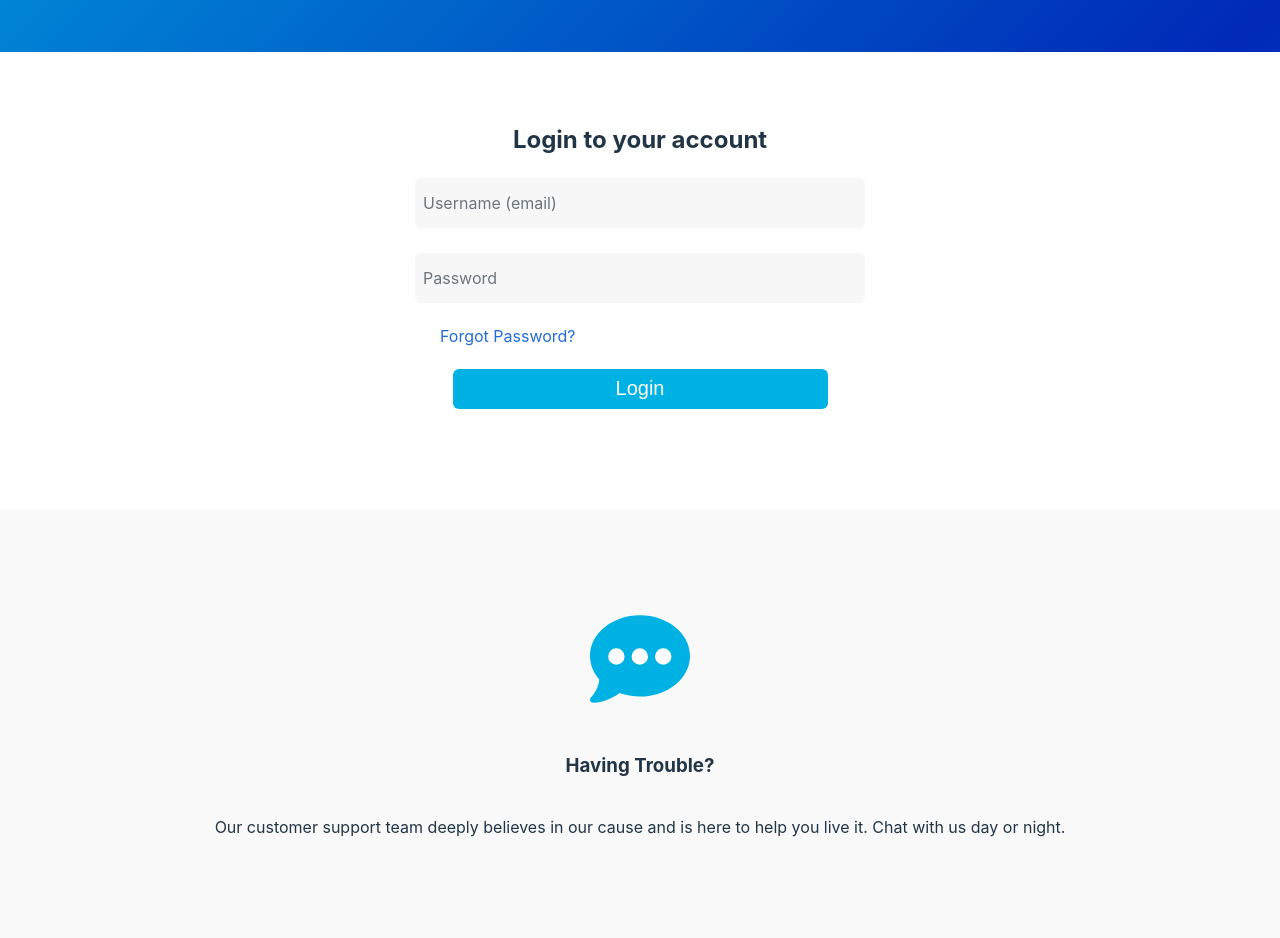
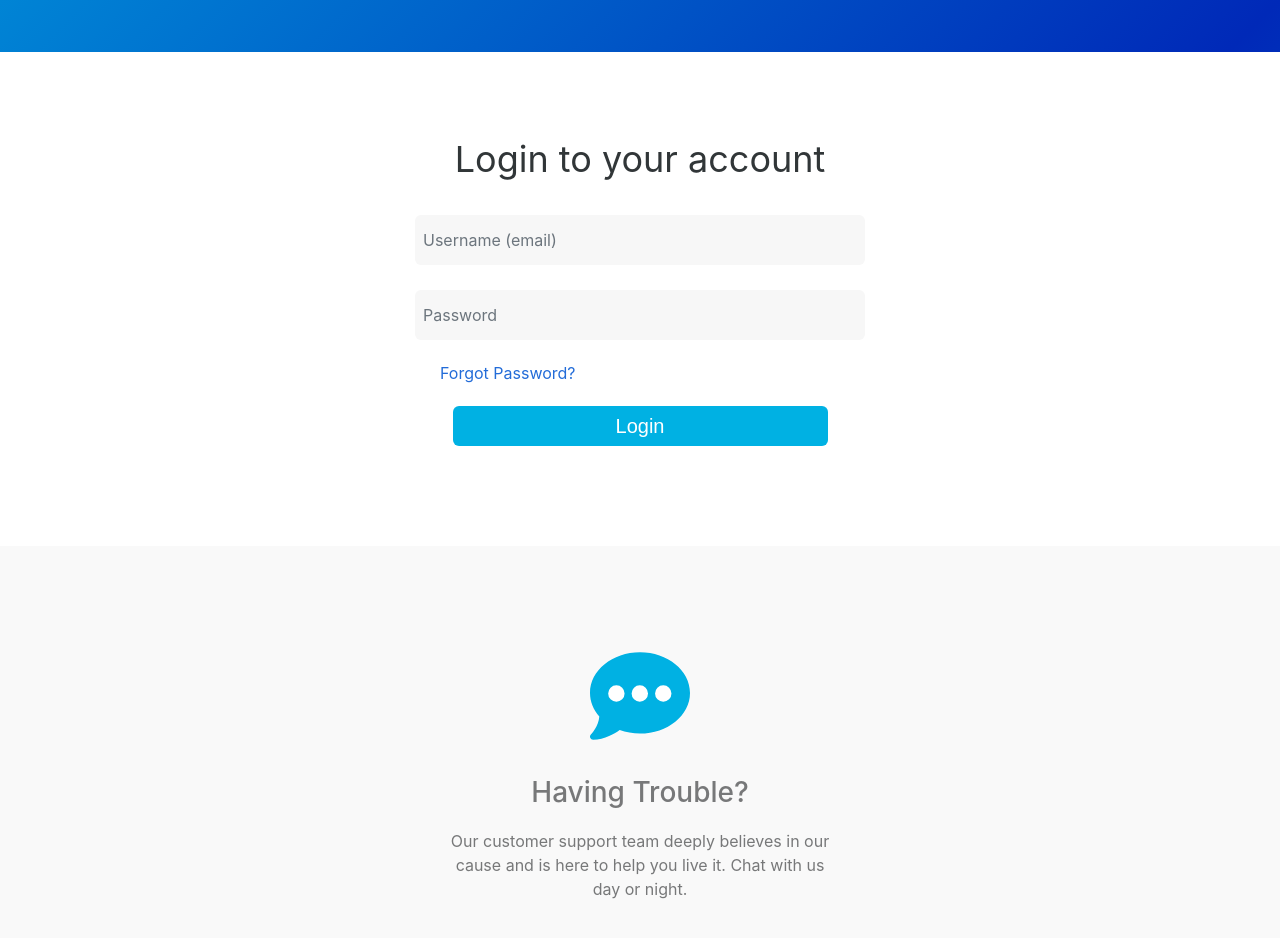
Before and after one commit to Maxclayton/gabb-practice, a Vue app: page / in a window 1280 px wide. Shown: the part 160-1098 px from the top of the page. Built offline with nearby package versions, Linux system fonts and the light colour scheme.

Commit message:
fixing font sizes

```diff
--- a/src/components/Login.vue
+++ b/src/components/Login.vue
@@ -27,7 +27,7 @@ import InputText from 'primevue/inputtext';
     padding-left: 25px;
 }
 
-.h2 {
+h2 {
     color: #313638;
     font-size: 36px;
     font-weight: 400;
--- a/src/components/Trouble.vue
+++ b/src/components/Trouble.vue
@@ -19,7 +19,7 @@
 </script>
 
 <style scoped>
-.h3 {
+h3 {
     color: #777879;
     font-size: 28px;
     font-weight: 500;
@@ -31,7 +31,7 @@
     margin-bottom: 25px;
 }
 
-.p {
+p {
     color: #777879;
     width: 400px;
     text-align: center;
```
